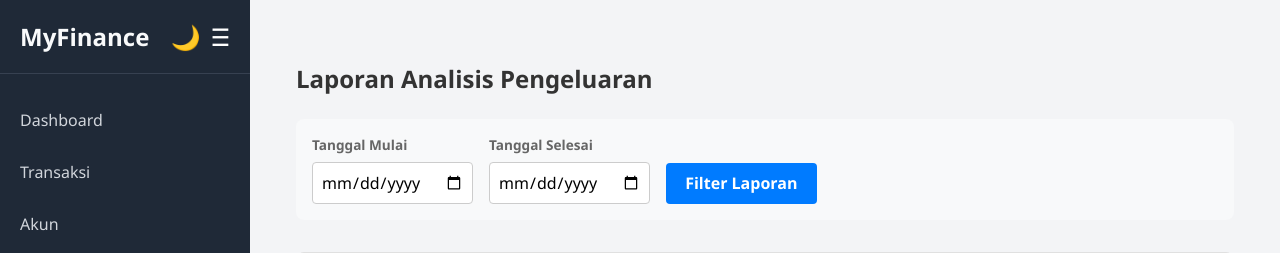
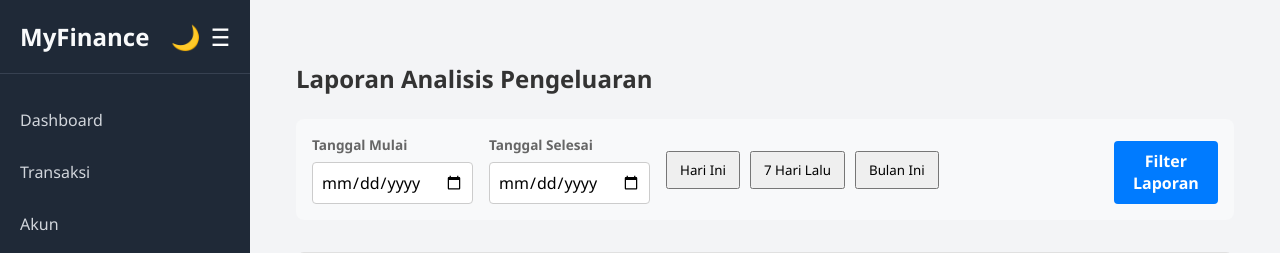
Before and after one commit to 230055Fawwaz/MyFinance, a Flask app: page /laporan in a window 1280 px wide. Shown: the top 253 px of the page. Run offline with Flask 3, Linux system fonts and the light colour scheme.

Commit message:
feat: add new buttons and input validation

```diff
--- a/app/static/js/laporan.js
+++ b/app/static/js/laporan.js
@@ -9,6 +9,71 @@
 
 document.addEventListener('DOMContentLoaded', function() {
 
+    // 1. Ambil semua elemen yang dibutuhkan
+    const filterForm = document.getElementById('filterForm');
+    const startDateInput = document.getElementById('start_date');
+    const endDateInput = document.getElementById('end_date');
+    const shortcutButtons = document.querySelectorAll('.btn-shortcut');
 
+    // 2. Cegah submit form jika tanggal kosong (Validasi Utama)
+    if (filterForm) {
+        filterForm.addEventListener('submit', function(event) {
+            const startDate = startDateInput.value;
+            const endDate = endDateInput.value;
+
+            if (!startDate || !endDate) {
+                event.preventDefault(); // Menghentikan pengiriman form ke Flask secara paksa
+                alert('Maaf, tanggal awal dan tanggal selesai harus diisi terlebih dahulu!');
+            }
+        });
+    }
+
+    // 3. Fungsi bantu format tanggal YYYY-MM-DD lokal
+    function formatKeInputDate(dateObj) {
+        const tahun = dateObj.getFullYear();
+        const bulan = String(dateObj.getMonth() + 1).padStart(2, '0');
+        const hari = String(dateObj.getDate()).padStart(2, '0');
+        return `${tahun}-${bulan}-${hari}`;
+    }
+
+    // 4. Pasang Event Listener ke Tombol Pintasan secara otomatis
+    shortcutButtons.forEach(button => {
+        button.addEventListener('click', function() {
+            // Mengambil tipe filter dari teks tombol atau fungsi parameter
+            // Agar aman, kita cek teks tombolnya atau inline onclick bawaan HTML
+            const tipeText = this.textContent.toLowerCase();
+            let tipe = '';
+
+            if (tipeText.includes('hari ini')) tipe = 'hari_ini';
+            else if (tipeText.includes('7 hari') || tipeText.includes('minggu')) tipe = 'minggu';
+            else if (tipeText.includes('bulan')) tipe = 'bulan_ini';
+
+            if (!tipe) return;
+
+            const tglSekarang = new Date();
+            let tglAwal = new Date();
+            let tglAkhir = new Date();
+
+            if (tipe === 'hari_ini') {
+                tglAwal = tglSekarang;
+                tglAkhir = tglSekarang;
+            }
+            else if (tipe === 'minggu') {
+                tglAwal.setDate(tglSekarang.getDate() - 7);
+                tglAkhir.setDate(tglSekarang.getDate() - 1);
+            }
+            else if (tipe === 'bulan_ini') {
+                tglAwal = new Date(tglSekarang.getFullYear(), tglSekarang.getMonth(), 1);
+                tglAkhir = tglSekarang;
+            }
+
+            // Isi nilai ke input date
+            startDateInput.value = formatKeInputDate(tglAwal);
+            endDateInput.value = formatKeInputDate(tglAkhir);
+
+            // Kirim form langsung ke Flask
+            filterForm.submit();
+        });
+    });
 
 });
--- a/app/templates/laporan.html
+++ b/app/templates/laporan.html
@@ -19,8 +19,8 @@
 <div class="report-container">
   <h2 class="report-title">Laporan Analisis Pengeluaran</h2>
 
-  <!-- Form Filter Tanggal -->
-  <form method="GET" action="{{ url_for('laporan.laporan_hasil') }}" class="filter-form">
+  <!-- Form Filter Tanggal (Ditambahkan id="filterForm") -->
+  <form id="filterForm" method="GET" action="{{ url_for('laporan.laporan_hasil') }}" class="filter-form">
       <div class="form-group">
           <label for="start_date">Tanggal Mulai</label>
           <input type="date" id="start_date" name="start_date" value="{{ start_date }}" class="form-input">
@@ -29,10 +29,19 @@
           <label for="end_date">Tanggal Selesai</label>
           <input type="date" id="end_date" name="end_date" value="{{ end_date }}" class="form-input">
       </div>
-      <button type="submit" class="btn-filter">Filter Laporan</button>
+
+      <!-- Kontainer Tombol Pintasan Baru -->
+      <div class="shortcut-buttons-group" style="display: flex; gap: 10px; margin-bottom: 15px; width: 100%;">
+          <button type="button" class="btn-shortcut" onclick="setFilterCepat('hari_ini')" style="padding: 8px 12px; cursor: pointer;">Hari Ini</button>
+          <button type="button" class="btn-shortcut" onclick="setFilterCepat('minggu')" style="padding: 8px 12px; cursor: pointer;">7 Hari Lalu</button>
+          <button type="button" class="btn-shortcut" onclick="setFilterCepat('bulan_ini')" style="padding: 8px 12px; cursor: pointer;">Bulan Ini</button>
+      </div>
+
+      <!-- Ditambahkan event listener onsubmit untuk validasi -->
+      <button type="submit" class="btn-filter" onclick="return validasiFilter()">Filter Laporan</button>
   </form>
 
-  <!-- Tabel Laporan -->
+  <!-- Tabel Laporan (Tetap sama seperti kode lama Anda) -->
   <div class="table-responsive">
       <table class="report-table">
           <thead>
@@ -43,13 +52,10 @@
           </thead>
           <tbody>
               {% for cat in categories %}
-                  <!-- Baris Kategori Utama -->
                   <tr class="row-category">
                       <td>{{ cat.category_name }}</td>
                       <td class="amount">Rp {{ "{:,.2f}".format(cat.total) }}</td>
                   </tr>
-
-                  <!-- Baris Subkategori -->
                   {% for sub in subcategories %}
                       {% if sub.category_name == cat.category_name %}
                       <tr class="row-subcategory">
```
